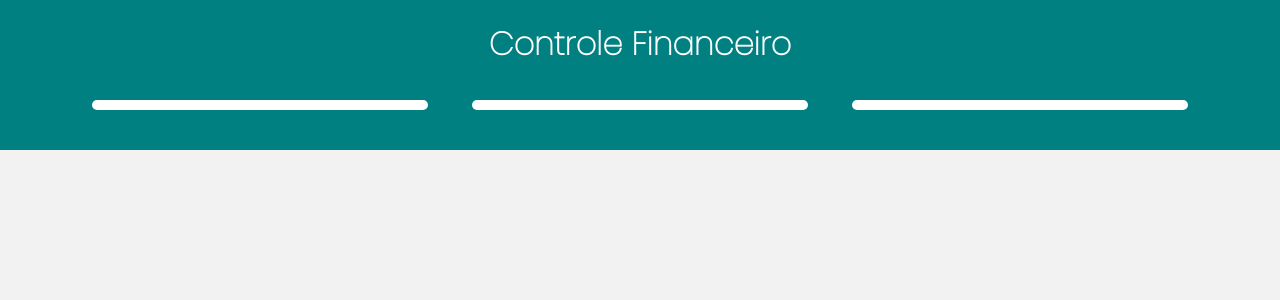
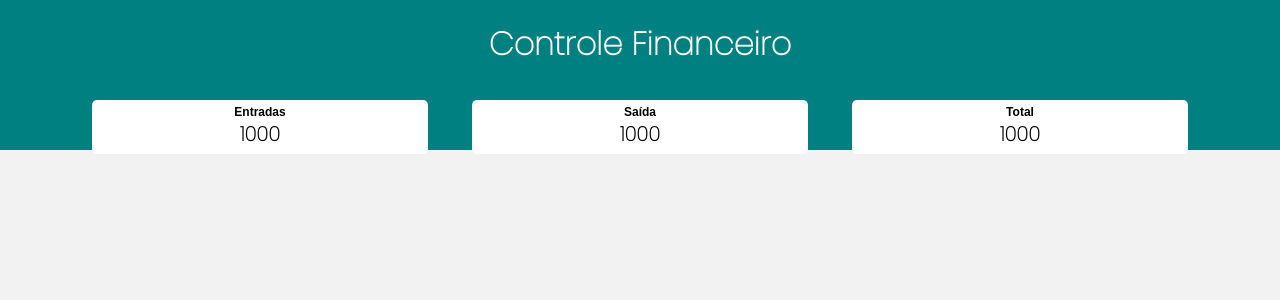
Before and after one commit to RianVitor26/Finances-Control, a React (Create React App) app in the folder app-finance/: page / in a window 1280 px wide. Shown: the top 300 px of the page. Built offline with nearby package versions, Linux system fonts and the light colour scheme.

Commit message:
feat: adicionando o componente resume com as entradas, saidas e total

```diff
--- a/app-finance/src/components/Resume/index.jsx
+++ b/app-finance/src/components/Resume/index.jsx
@@ -1,13 +1,18 @@
 import React from 'react'
 import * as C from './styles'
 import ResumeItem from '../ResumeItem'
+// import {
+//   FaRegArrowAltCircleUp,
+//   FaRegArrowAltCircleDown,
+//   FaDollarSign,
+// } from 'react-icon/fa'
 const Resume = () => {
   return (
       <>
         <C.Container>
-              <ResumeItem/>
-              <ResumeItem/>
-              <ResumeItem/>
+            <ResumeItem title="Entradas" value="1000"/>
+            <ResumeItem title="Saída" value="1000"/>
+            <ResumeItem title="Total" value="1000"/>
         </C.Container>
       </>
   )
--- a/app-finance/src/components/ResumeItem/index.jsx
+++ b/app-finance/src/components/ResumeItem/index.jsx
@@ -1,9 +1,12 @@
 import React from 'react'
 import * as C from './styles'
-const ResumeItem = () => {
+const ResumeItem = ({ title, value}) => {
   return (
     <C.Container>
-
+      <C.Header>
+        <C.HeaderTitle>{title}</C.HeaderTitle>
+      </C.Header>
+      <C.Total>{ value }</C.Total>
     </C.Container>
   )
 }
--- a/app-finance/src/components/ResumeItem/styles.js
+++ b/app-finance/src/components/ResumeItem/styles.js
@@ -38,8 +38,10 @@ svg{
 `
 export const HeaderTitle = styled.p`
 font-size: 20px;
+font-weight: bold;
+font-family: sans-serif;
 `
-export const total = styled.span`
+export const Total = styled.span`
 font-size: 30px;
 font-weight: bold;
 `
```
